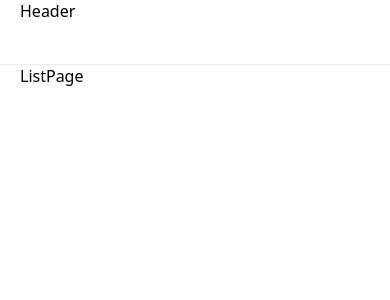
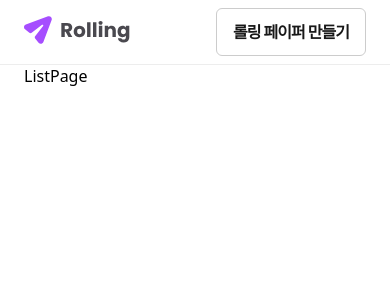
Before and after one commit to cozy-ito/rolling-paper, a React (Vite) app: page /list in a window 390 px wide. Shown: the top 300 px of the page. Built offline with nearby package versions, Linux system fonts and the light colour scheme; a web font is replaced by a local one.

Commit message:
feat(common): Header 컴포넌트 구현

```diff
--- a/src/layouts/Header/Header.jsx
+++ b/src/layouts/Header/Header.jsx
@@ -1,33 +1,57 @@
+import React from "react";
+
 import clsx from "clsx";
+import { Link, useLocation } from "react-router-dom";
+
+import Logo from "../../assets/icons/logo.svg";
 
 import styles from "./Header.module.css";
 
-const ResponsiveElement = ({
-  children,
-  visibleOn = ["mobile", "tablet", "desktop"],
-}) => {
-  const hiddenOnMobile = !visibleOn.includes("mobile");
-  const hiddenOnTablet = !visibleOn.includes("tablet");
-  const hiddenOnDesktop = !visibleOn.includes("desktop");
+const BREAKPOINTS = {
+  DESKTOP: "desktop",
+  TABLET: "tablet",
+  MOBILE: "mobile",
+};
+
+const ALL_BREAKPOINTS = Object.values(BREAKPOINTS);
+
+const ResponsiveElement = ({ children, visibleOn = ALL_BREAKPOINTS }) => {
+  const hiddenOnDesktop = !visibleOn.includes(BREAKPOINTS.DESKTOP);
+  const hiddenOnTablet = !visibleOn.includes(BREAKPOINTS.TABLET);
+  const hiddenOnMobile = !visibleOn.includes(BREAKPOINTS.MOBILE);
 
   return (
-    <div
+    <React.Fragment
       className={clsx({
-        [styles.hidden_on_desktop]: hiddenOnDesktop,
-        [styles.hidden_on_tablet]: hiddenOnTablet,
-        [styles.hidden_on_mobile]: hiddenOnMobile,
+        [styles.hiddenOnDesktop]: hiddenOnDesktop,
+        [styles.hiddenOnTablet]: hiddenOnTablet,
+        [styles.hiddenOnMobile]: hiddenOnMobile,
       })}
     >
       {children}
-    </div>
+    </React.Fragment>
   );
 };
 
-const Header = ({ visibleOn }) => {
+const showButtonPageList = ["/", "/list"];
+
+const Header = ({ visibleOn = ALL_BREAKPOINTS }) => {
+  const { pathname } = useLocation();
+  const isShow = showButtonPageList.includes(pathname);
+
   return (
     <ResponsiveElement visibleOn={visibleOn}>
       <div className={styles.container}>
-        <div className={styles.inner_container}>Header</div>
+        <div className={styles.innerContainer}>
+          <Link to="/">
+            <img src={Logo} alt="로고" />
+          </Link>
+          {isShow && (
+            <Link to="/post">
+              <button className={styles.button}>롤링 페이퍼 만들기</button>
+            </Link>
+          )}
+        </div>
       </div>
     </ResponsiveElement>
   );
--- a/src/layouts/Header/Header.module.css
+++ b/src/layouts/Header/Header.module.css
@@ -3,47 +3,64 @@
   border-bottom: 1px solid #ededed;
 }
 
-.inner_container {
-  width: 75rem;
+.innerContainer {
+  max-width: 78rem;
   height: 4rem;
   margin: 0 auto;
+  padding: 0 1.5rem;
+  display: flex;
+  align-items: center;
+  justify-content: space-between;
 }
 
-.hidden_on_desktop {
+.button {
+  padding: 0.5rem 1rem;
+  background-color: var(--color-white);
+  border: 1px solid var(--color-gray-300);
+  border-radius: 0.375rem;
+  font-size: 1rem;
+  font-weight: 700;
+  line-height: 1.625rem;
+  letter-spacing: -1px;
+  color: var(--color-gray-900);
+  cursor: pointer;
+}
+
+.hiddenOnDesktop {
   display: hidden;
 }
 
 /* Tablet (768px ~ 1024px) */
 @media (max-width: 1024px) {
-  .inner_container {
+  .innerContainer {
     width: 100%;
     padding: 0 1.5rem;
   }
 
-  .hidden_on_desktop {
+  .hiddenOnDesktop {
     display: block;
   }
 
-  .hidden_on_tablet {
+  .hiddenOnTablet {
     display: none;
   }
 
-  .hidden_on_mobile {
+  .hiddenOnMobile {
     display: block;
   }
 }
 
 /* Mobile (Max 767px) */
 @media (max-width: 767px) {
-  .inner_container {
-    padding: 0 1.25rem;
+  .button {
+    padding: 0.625rem 1rem;
   }
 
-  .hidden_on_tablet {
+  .hiddenOnTablet {
     display: block;
   }
 
-  .hidden_on_mobile {
+  .hiddenOnMobile {
     display: none;
   }
 }
--- a/src/layouts/MainLayout/MainLayout.module.css
+++ b/src/layouts/MainLayout/MainLayout.module.css
@@ -1,7 +1,9 @@
 .container {
   flex: 1;
-  width: 75rem;
+  width: 100%;
+  max-width: 78rem;
   margin: 0 auto;
+  padding: 0 1.5rem;
 }
 
 .header {
@@ -9,9 +11,6 @@
   background-color: var(--color-white);
 }
 
-/* ========================================
-Responsive Styles
-======================================== */
 /* Tablet (768px ~ 1024px) */
 @media (max-width: 1024px) {
   .container {
@@ -22,7 +21,4 @@ Responsive Styles
 
 /* Mobile (Max 767px) */
 @media (max-width: 767px) {
-  .container {
-    padding: 0 1.25rem;
-  }
 }
```
